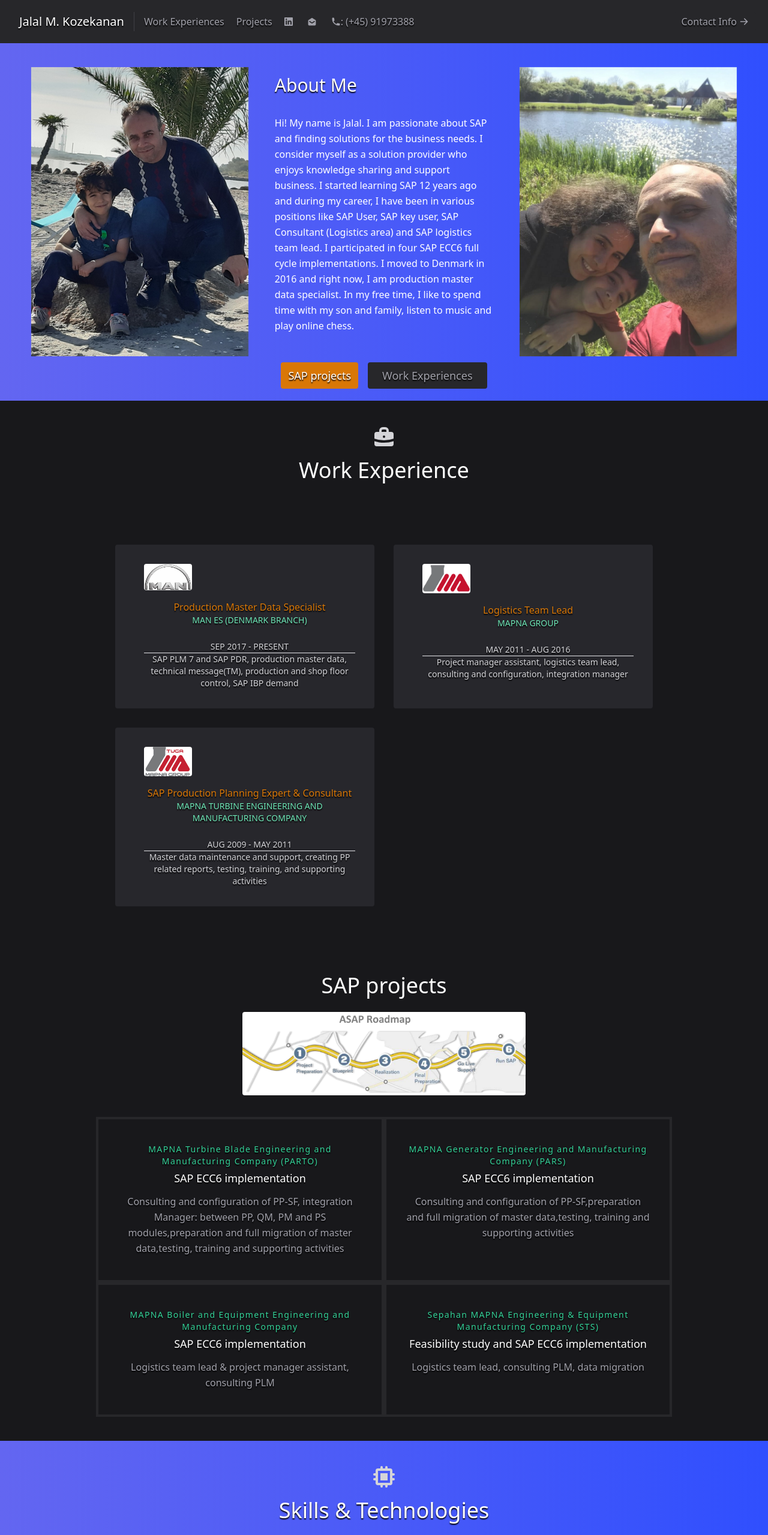
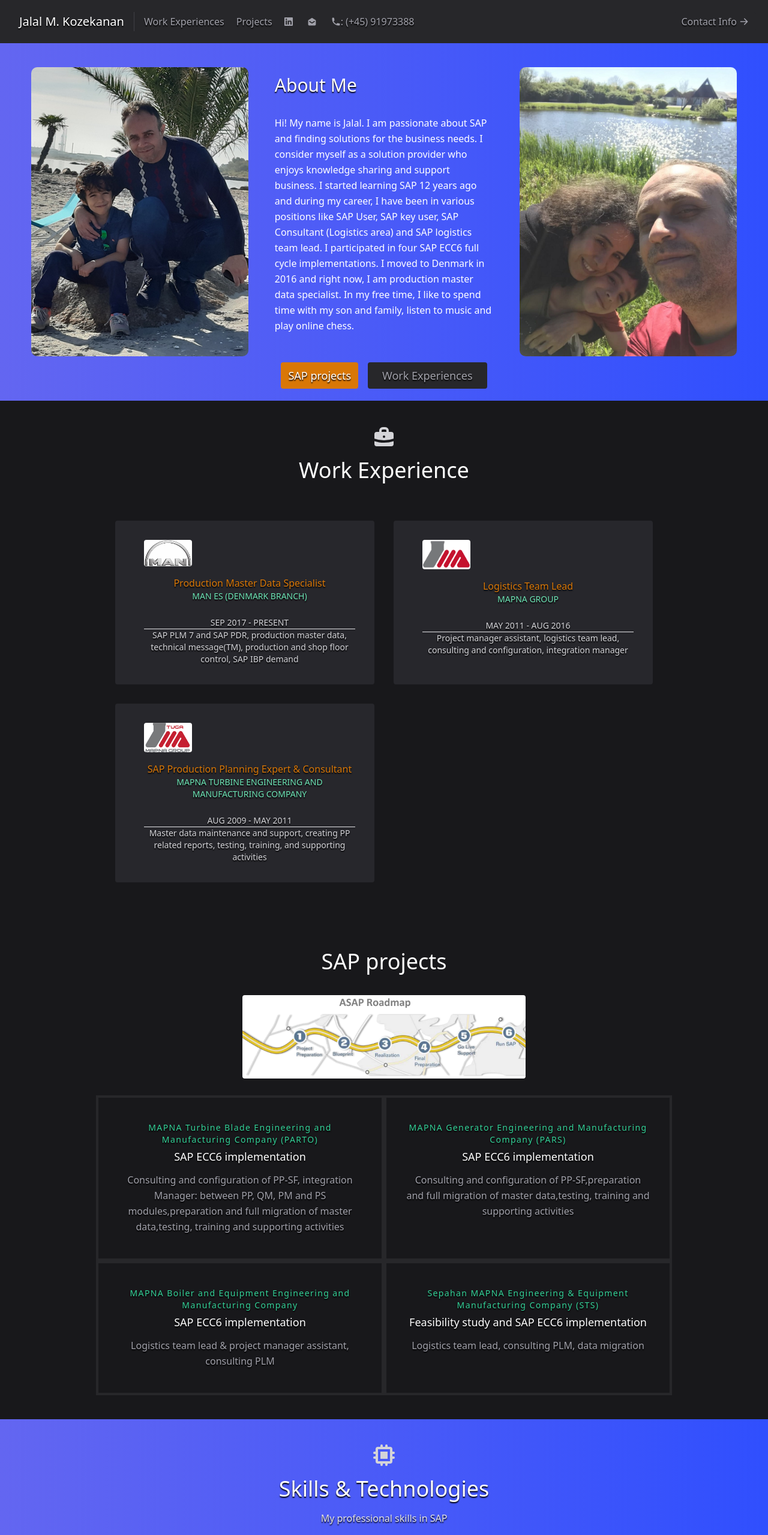
Before and after one commit to zmzade/SAP-Portfolio, a React (Create React App) app: page / in a window 1280 px wide. Shown: the top 2559 px of the page at 60% size. Built offline with nearby package versions, Linux system fonts and the light colour scheme.

Commit message:
edit files

```diff
--- a/src/components/About.js
+++ b/src/components/About.js
@@ -7,10 +7,10 @@
   return (
     <section id="about">
       <div className=" mx-auto flex px-3 py-5 md:flex-row flex-col items-center">
-        <div className="lg:flex-grow md:flex-grow lg:flex-row md:w-1/2 lg:px-5 md:pr-16 flex flex-col md:items-start md:text-left mb-16 md:mb-0 items-center text-center">
-          <div className="container lg:px-0 mx-auto flex md:flex-row flex-col">
+        <div className="lg:flex-grow md:flex-grow   lg:flex-row md:w-1/2 lg:px-5 md:pr-16 flex flex-col md:items-start md:text-left mb-16 md:mb-0 items-center text-center">
+          <div className="container lg:px-0 mx-auto flex md:flex-row flex-col ">
             <img
-              className="object-cover object-center lg:p-5 py-2 w-full h-full animate__animated animate__rotateIn animate__slow"
+              className="object-cover object-center rounded-large lg:p-5 py-2 w-full h-full animate__animated animate__rotateIn animate__slow"
               alt="my photo with my son"
               src={img1}
             />
@@ -48,7 +48,7 @@
           </div>
           <div className="container mx-auto lg:px-0 flex md:flex-row flex-col mt-12 lg:mt-0">
             <img
-              className="object-cover object-center w-full h-full lg:p-5 py-2 animate__animated animate__rotateIn animate__slow"
+              className="object-cover object-center rounded-large w-full h-full lg:p-5 py-2 animate__animated animate__rotateIn animate__slow"
               alt="my photo with my son"
               src={img2}
             />
--- a/src/components/Certificates.js
+++ b/src/components/Certificates.js
@@ -27,8 +27,8 @@
                 key={cerificate}
                 className="bg-gray-800 rounded flex p-2 h-full m-1 md:p-0"
               >
-                <BadgeCheckIcon className="text-amber-600 w-6 h-6 flex-shrink-0 mr-4" />
-                <span className="title-font font-medium text-white">
+                <BadgeCheckIcon className="text-amber-600 w-6 h-6 flex-shrink-0 mx-5 my-4 " />
+                <span className="title-font font-medium text-white py-4">
                   {cerificate}
                 </span>
               </div>
--- a/src/components/Education.js
+++ b/src/components/Education.js
@@ -6,7 +6,7 @@
   return (
     <section id="educations" className="text-gray-400 bg-gray-900 body-font">
       <div className="container px-5 py-10 mx-auto text-center lg:px-40">
-        <div className="flex flex-col w-full mb-20">
+        <div className="flex flex-col w-full mb-10">
           <AcademicCapIcon className="mx-auto inline-block w-10 mb-4" />
           <h1 className="sm:text-4xl text-3xl font-medium title-font text-white mb-2">
             Education
--- a/src/components/Experience.js
+++ b/src/components/Experience.js
@@ -6,7 +6,7 @@
   return (
     <section id="experiences" className="text-gray-300 bg-gray-900 body-font">
       <div className="container px-5 py-10 mx-auto text-center lg:px-40">
-        <div className="flex flex-col w-full mb-20">
+        <div className="flex flex-col w-full mb-10">
           <BriefcaseIcon className="mx-auto inline-block w-10 mb-4" />
           <h1 className="sm:text-4xl text-3xl font-medium title-font text-white mb-2">
             Work Experience
--- a/src/components/Projects.js
+++ b/src/components/Projects.js
@@ -7,8 +7,8 @@
   return (
     <section id="projects" className="text-gray-400 bg-gray-900 body-font">
       <div className="container px-5 py-10 mx-auto text-center lg:px-40">
-        <div className="flex flex-col w-full mb-7">
-          <h1 className="sm:text-4xl text-3xl font-medium title-font mb-4 text-white">
+        <div className="flex flex-col w-full mb-5">
+          <h1 className="sm:text-4xl text-3xl font-medium title-font mb-7 text-white">
             SAP projects
           </h1>
           <span className="flex-grow flex flex-col p-2 items-center ">
--- a/src/components/Skills.js
+++ b/src/components/Skills.js
@@ -12,7 +12,7 @@
             Skills &amp; Technologies
           </h1>
           <p className="text-base leading-relaxed xl:w-2/4 lg:w-3/4 mx-auto text-gray-200 text-shadow sm:text-shadow-sm md:text-shadow-md">
-            My professional skills in SAP .
+            My professional skills in SAP
           </p>
         </div>
         <div className="flex flex-wrap lg:w-4/5 sm:mx-auto sm:mb-2 -mx-2 ">
--- a/tailwind.config.js
+++ b/tailwind.config.js
@@ -16,6 +16,9 @@
         p: "0 0 3px #FF0000, 0 0 5px #0000FF",
         h1: "0 0 3px rgba(0, 0, 0, .8), 0 0 5px rgba(0, 0, 0, .9)",
       },
+      borderRadius: {
+        large: "30px",
+      },
     },
   },
   variants: {
```
